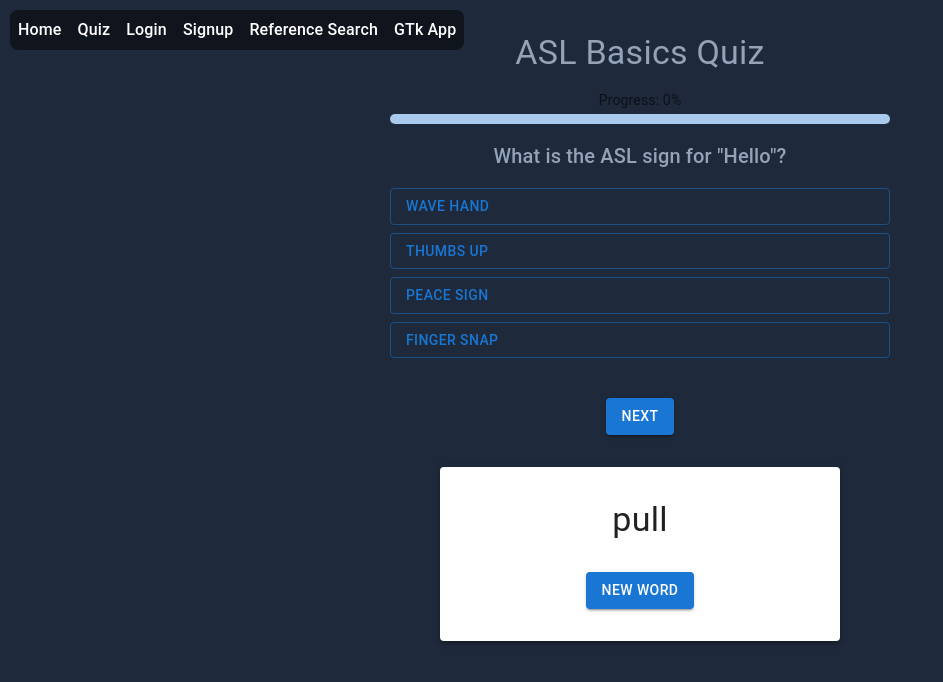
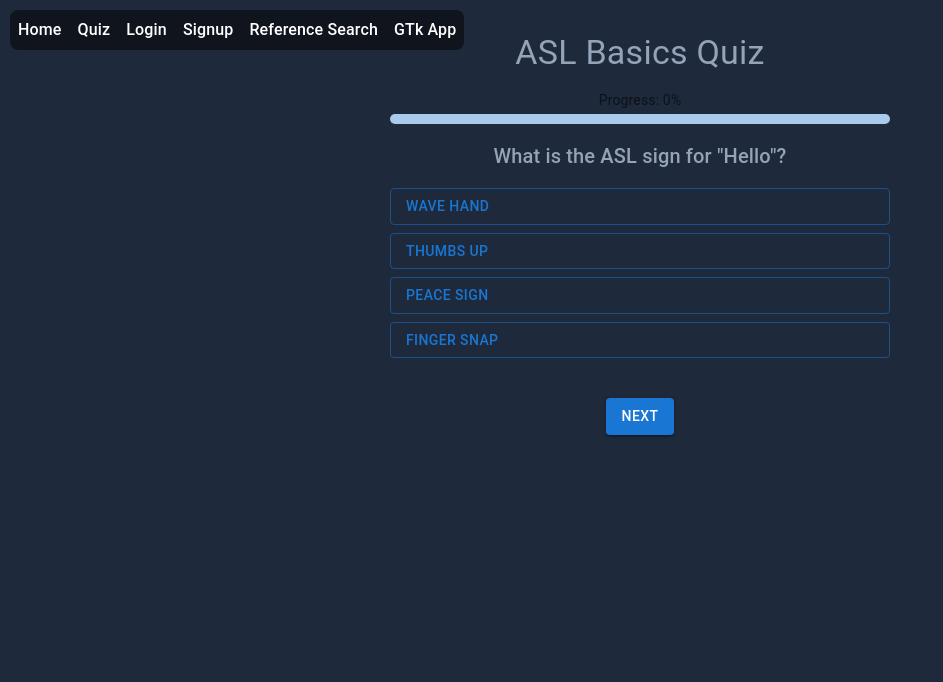
Before and after one commit to meghnamitt/Significant, a React (Vite) app: page / in a window 1280 px wide. Both pictures are taken after a click on the button "Start Learning". Shown: the top 682 px of the page, without its empty margins (0-943 px from the left). Built offline with nearby package versions, Linux system fonts and the light colour scheme.

Commit message:
Update QuizPage.jsx

```diff
--- a/src/pages/QuizPage.jsx
+++ b/src/pages/QuizPage.jsx
@@ -44,14 +44,6 @@ const QuizPage = () => {
   return (
     <div>
       <Quiz questions={aslQuestions} title="ASL Basics Quiz" />
-      <Paper elevation={3} style={{ padding: '2rem', margin: '2rem auto', maxWidth: 400 }}>
-        <Typography variant="h4" align="center">
-          {randomWord}
-        </Typography>
-        <Button variant="contained" color="primary" onClick={handleNewWord} style={{ display: 'block', margin: '2rem auto 0' }}>
-          New Word
-        </Button>
-      </Paper>
     </div>
   );
 };
```
